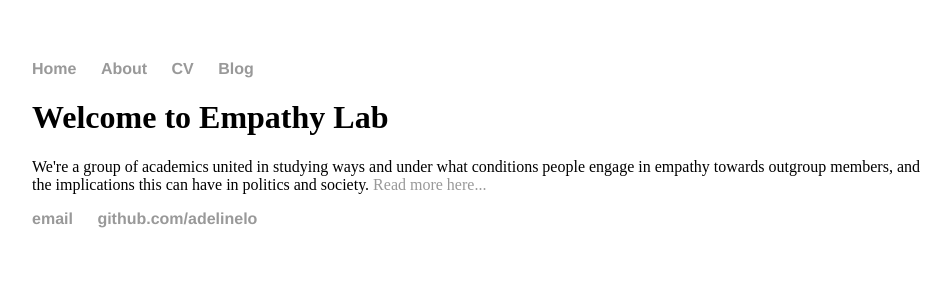
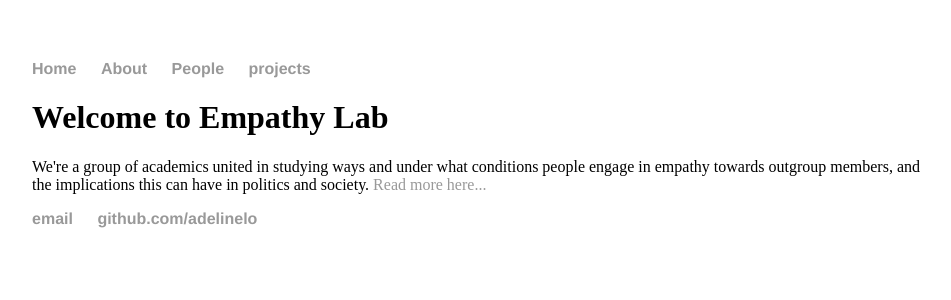
Before and after one commit to adelinelo/empathylab.github.io, a Jekyll site: the page built from index.html, in a window 1280 px wide. Shown: the top 300 px of the page, without its empty margins (160-1111 px from the left). Built offline with Jekyll 4.4.1, drawn with Linux system fonts in a browser that asks for light colours.

Commit message:
Update default.html

```diff
--- a/_layouts/default.html
+++ b/_layouts/default.html
@@ -10,8 +10,8 @@
 	    		<ul>
 	        		<li><a href="/">Home</a></li>
 		        	<li><a href="/about">About</a></li>
-	        		<li><a href="/cv">CV</a></li>
-	        		<li><a href="/blog">Blog</a></li>
+	        		<li><a href="/people">People</a></li>
+	        		<li><a href="/projects">projects</a></li>
 	    		</ul>
 			</nav>
 			<div class="container">
```
